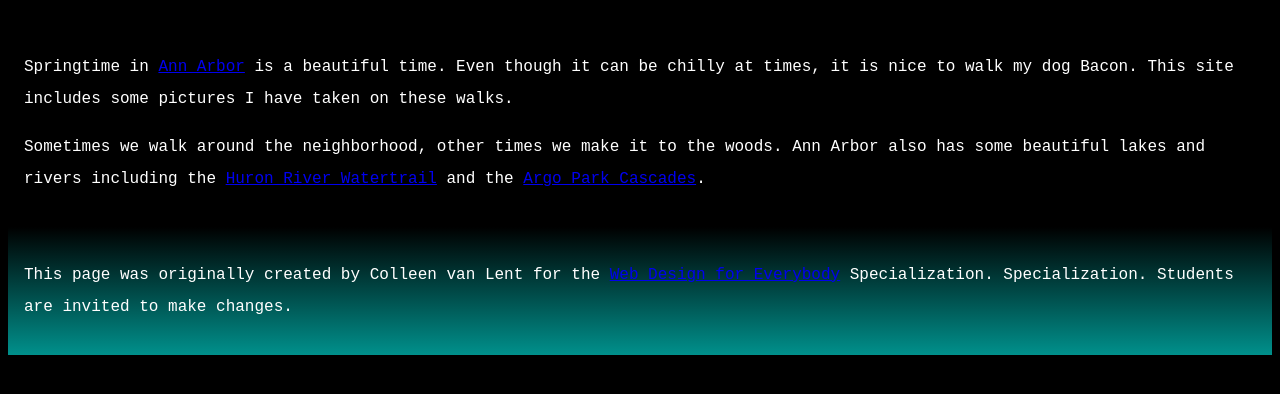
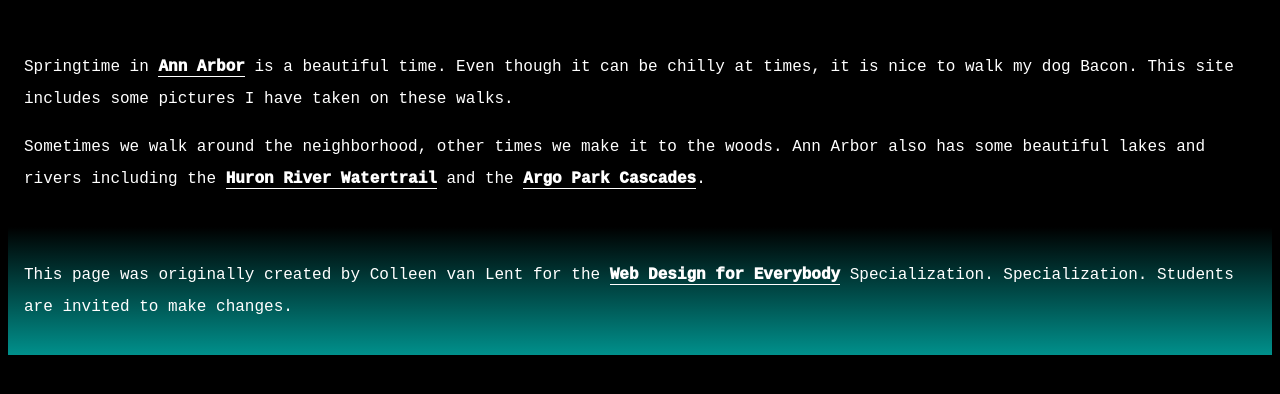
Before and after one commit to ICRALI/CSSMichUWeekOne, a plain HTML site: page index.html in a window 1280 px wide. Shown: the part 286-680 px from the top of the page. Drawn offline with Linux system fonts and the light colour scheme.

Commit message:
Modificación a css/style.css: camio de color a elementos <a> dentro de <main>

```diff
--- a/css/style.css
+++ b/css/style.css
@@ -58,3 +58,10 @@ footer{
 p{
     line-height: 200%;
 }
+
+p a{
+    text-decoration: none;
+    color: #fff;
+    font-weight: 1000;
+    border-bottom: 1px solid #fff;
+}
```
